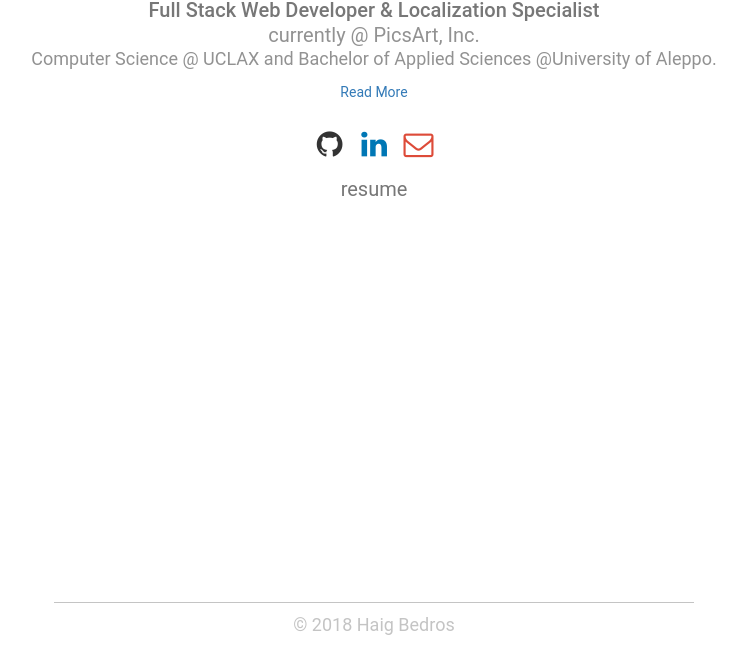
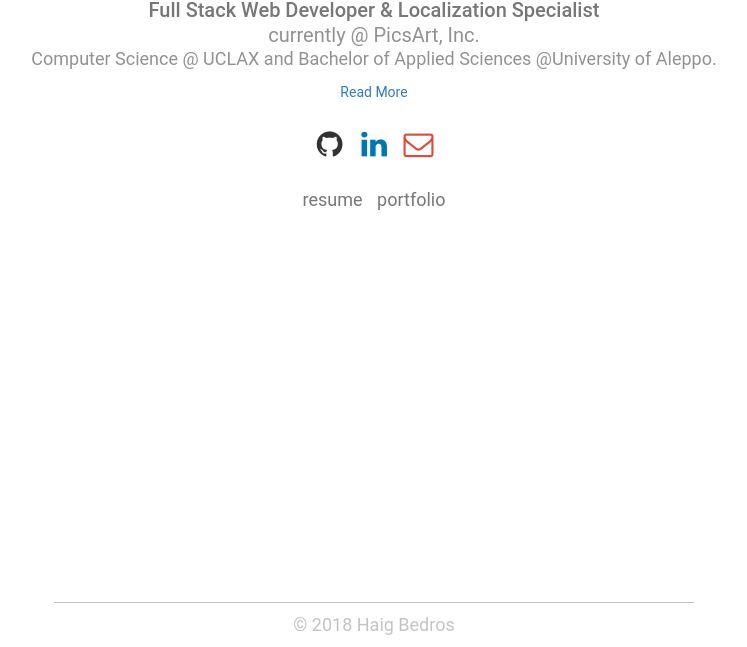
Before and after one commit to hbedros/Personal_Website, a plain HTML site: page index.html in a window 1280 px wide. Shown: the part 153-800 px from the top of the page, without its empty margins (266-1013 px from the left). Drawn offline with nearby package versions, Linux system fonts and the light colour scheme.

Commit message:
building portfolio

```diff
--- a/assets/css/style.css
+++ b/assets/css/style.css
@@ -131,7 +131,7 @@ h2 {
   text-decoration: none !important
 }
 
-.resume {
+.resume, .portfolio {
   color: #777;
 }
 
--- a/index.html
+++ b/index.html
@@ -70,7 +70,7 @@
           Also have an experience in Localizing (translation & cultural adaptation) of assigned console and handheld descriptions, notifications and blogs (Basically an entire mobile app) from English to Arabic, adapting texts to strict character limits while retaining original meaning context and presenting it to a few million users.
           Though I spend most of my time on the frontend, I can also work on the backend with experience in Node.js and npm packages.</p>
         <br>
-        <p>Skills: REACT, HTML5, CSS3, Javascript, JSX, MySql, Node.js</p>
+        <p>Skills: React, HTML5, CSS3, Javascript, JSX, JQuery, Node.js, RESTful API., JSON, Heroku, AWS., MySQL, Firebase, Git</p>
       </div>
     </div>
   </div>
@@ -86,9 +86,9 @@
 
 </div>
 
-<div class="row text-center">
-
-    <h4><a class="menu-item resume nounderline" href="/Users/haigbedros/dev/personal_website/resume.html">resume</a></h4>
+<div style="margin-top: 1%" class="row text-center">
+    <a style="margin-right: 5px" class="menu-item resume nounderline" href="/Users/haigbedros/dev/personal_website/resume.html">resume</a>
+    <a style="margin-left: 5px" class="menu-item portfolio nounderline" href="/Users/haigbedros/dev/personal_website/portfolio.html">portfolio</a>
 
 </div>
 
```
Also changed, not shown: resume.html (+1 -1 lines), 2 other files.
